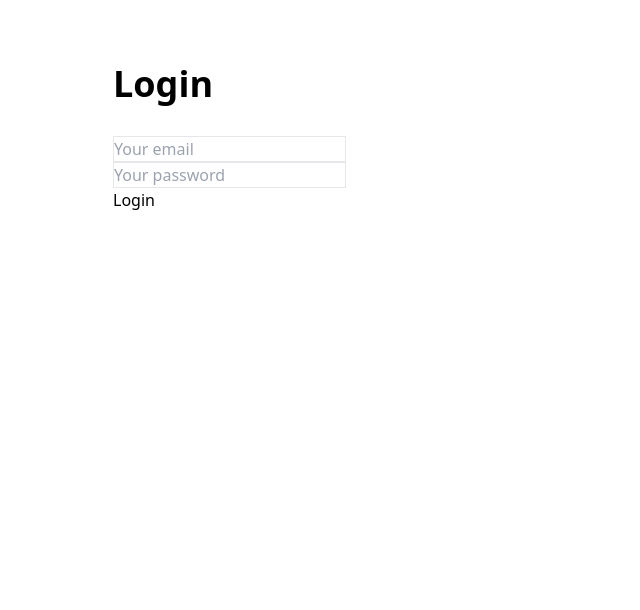
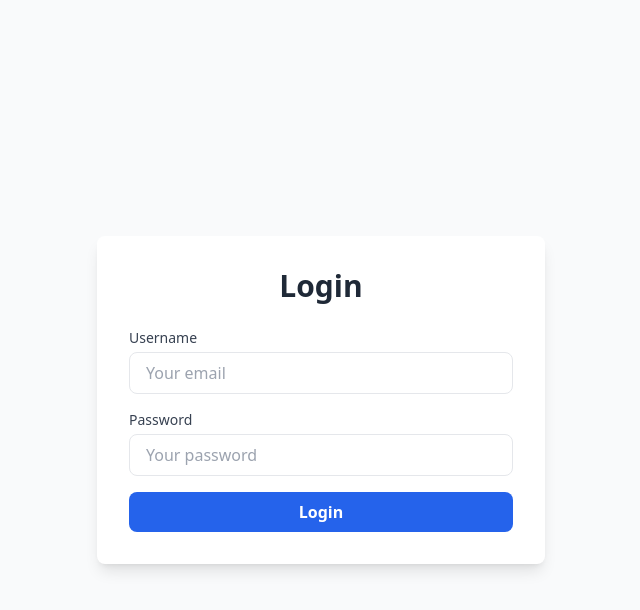
Before and after one commit to akabishau/vue-practice, a Nuxt app: page /login in a window 1280 px wide. Shown: the top 610 px of the page, without its empty margins (319-959 px from the left). Built offline with nearby package versions, Linux system fonts and the light colour scheme.

Commit message:
add styles to login

```diff
--- a/pages/login.vue
+++ b/pages/login.vue
@@ -1,27 +1,41 @@
 <template>
-    <div>
-        <div class="w-screen flex">
-            <div class="mx-auto py-16 px-4 max-w-md w-full">
-                <h1 class="font-bold text-4xl mb-8">Login</h1>
+  <div class="flex items-center justify-center min-h-screen bg-gray-50">
+    <div class="w-full max-w-md p-8 space-y-6 bg-white rounded-lg shadow-lg">
+      <h1 class="text-3xl font-bold text-center text-gray-800">Login</h1>
 
-                <!-- TODO: add labels and styles -->
-                <form @submit.prevent="handleLogin">
-                  <div>
-                    <input v-model="form.username" type="text" placeholder="Your email" class="border" required>
-                  </div>
-                  <div>
-                    <input v-model="form.password" type="text" placeholder="Your password" class="border" required>
-                  </div>
-                  <div>
-                    <button type="submit">Login</button>
-                  </div>
-                </form>
+      <form @submit.prevent="handleLogin" class="space-y-4">
+        <div>
+          <label class="block text-sm font-medium text-gray-700">Username</label>
+          <input
+            v-model="form.username"
+            type="email"
+            placeholder="Your email"
+            class="w-full px-4 py-2 mt-1 border rounded-lg focus:ring-2 focus:ring-blue-600 focus:outline-none"
+            required
+          />
+        </div>
 
-                <p v-if="errorMessage">{{ errorMessage }}</p>
+        <div>
+          <label class="block text-sm font-medium text-gray-700">Password</label>
+          <input
+            v-model="form.password"
+            type="password"
+            placeholder="Your password"
+            class="w-full px-4 py-2 mt-1 border rounded-lg focus:ring-2 focus:ring-blue-600 focus:outline-none"
+            required
+          />
+        </div>
 
-            </div>
-        </div>
+        <button
+          type="submit"
+          class="w-full px-4 py-2 font-bold text-white bg-blue-600 rounded-lg hover:bg-blue-700 transition-colors"
+        >
+          Login
+        </button>
+        <p v-if="errorMessage" class="mt-4 text-sm font-medium text-red-600 bg-red-100 p-3 rounded-lg">{{ errorMessage }}</p>
+      </form>
     </div>
+  </div>
 </template>
 
 <script setup lang="ts">
```
Also changed, not shown: 1 other file (tests, documents, lock files or other folders).
